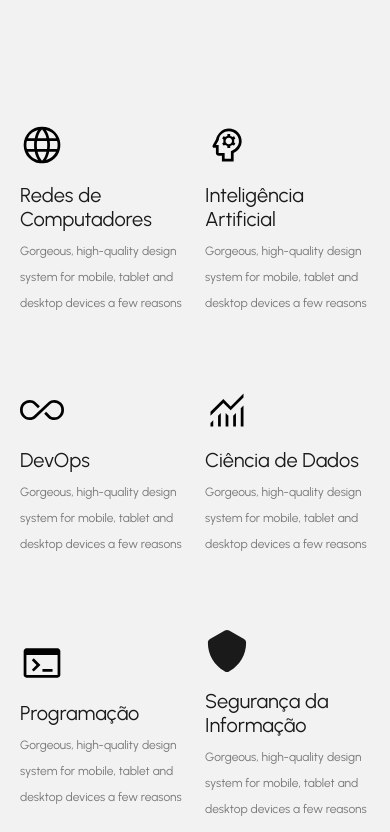
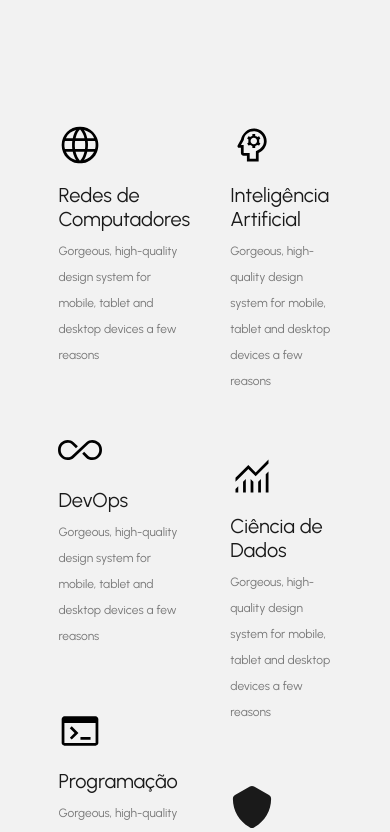
Before and after one commit to cbcc-ufpa/web-client, a React (Vite) app: page / in a window 390 px wide. Shown: the part 1600-2432 px from the top of the page. Built offline with nearby package versions, Linux system fonts and the light colour scheme.

Commit message:
update: ajuste responsividade

```diff
--- a/src/pages/Home.css
+++ b/src/pages/Home.css
@@ -528,8 +528,7 @@ main .social_links a:hover svg {
     justify-content: none;
     width: 250px;
     height: 500px;
-    margin-right: 0;
-    margin-bottom: 0;
+    margin: 0;
   }
 
   .info_areas{
@@ -539,11 +538,18 @@ main .social_links a:hover svg {
   .user_comment{
     width: 675px;
   }
+
+  .info_cards{
+    margin-left: 100px;
+  }
 }
 
 @media(max-width: 750px){
   .user_comment{
     width: 525px;
+  }
+  .info_cards{
+    margin-left: 80px;
   }
 }
 
@@ -555,9 +561,8 @@ main .social_links a:hover svg {
   .wave{
     margin-top: -100px;
   }
-
-  .main_areas{
-    padding: 0 0 0 20px;
+  .info_cards{
+    margin-left: 40px;
   }
 }
 
@@ -591,7 +596,9 @@ main .social_links a:hover svg {
     max-width: 100%;
     height: 330px;
   }
-
+  .info_cards{
+    margin-left: 20px;
+  }
 }
 
 @media(max-width: 400px){
```
